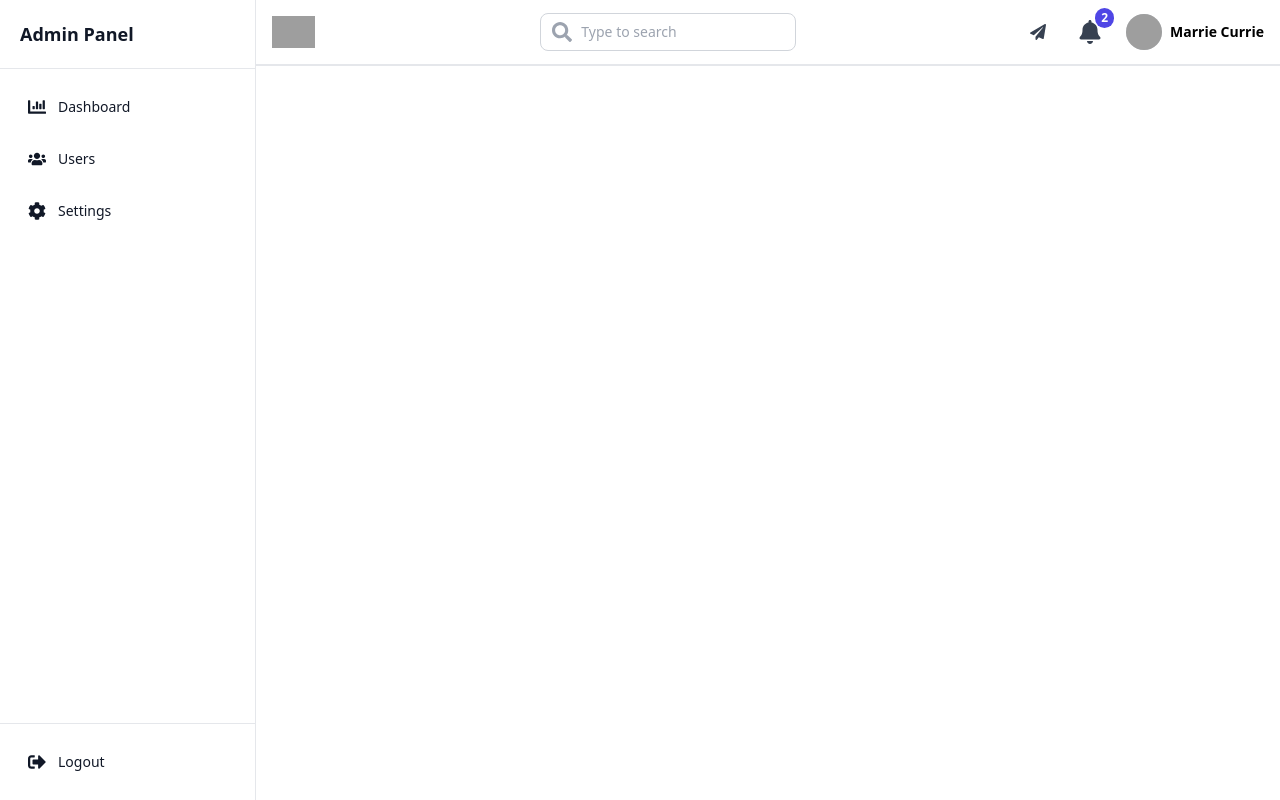
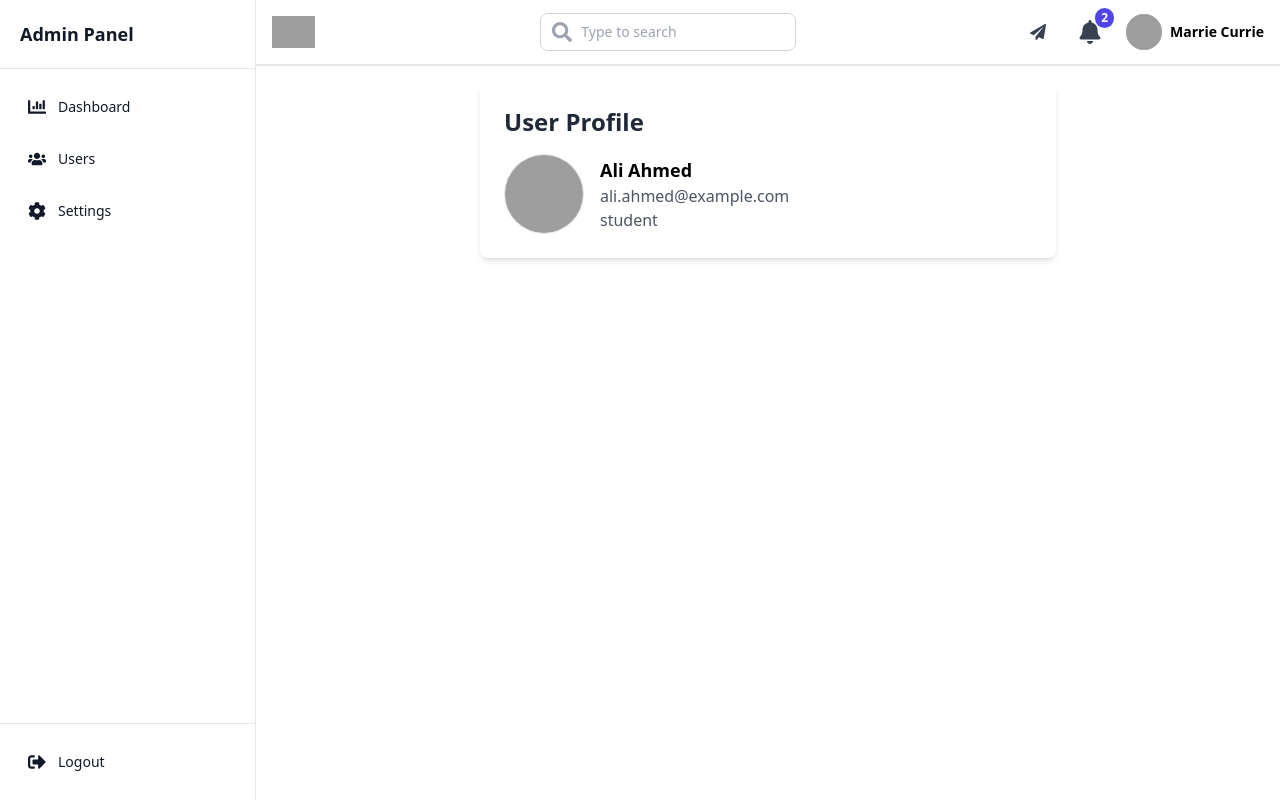
Before and after one commit to ZiyadSariAA/Dashboard-Admin, a React (Create React App) app: page /users/1 in a window 1280 px wide. Built offline with nearby package versions, Linux system fonts and the light colour scheme; grey boxes are pictures that could not be loaded.

Commit message:
Updated second time ( added the fetailed profile for users)

```diff
--- a/src/components/UsersTable.js
+++ b/src/components/UsersTable.js
@@ -1,12 +1,19 @@
 import React, { useState, useEffect } from "react";
+import { useNavigate } from "react-router-dom"; // ✅ Use useNavigate for navigation
 import usersData from "../data/users.json"; // Import users from JSON
 
 const UsersTable = () => {
   const [users, setUsers] = useState([]);
+  const navigate = useNavigate(); // ✅ React Router navigation hook
 
   useEffect(() => {
     setUsers(usersData); // Load users from JSON
   }, []);
+
+  // ✅ Function to navigate when clicking a row
+  const handleRowClick = (id) => {
+    navigate(`/users/${id}`);
+  };
 
   return (
     <div className="overflow-x-auto">
@@ -21,10 +28,14 @@ const UsersTable = () => {
         </thead>
         <tbody>
           {users.map((user) => (
-            <tr key={user.id} className="text-center">
+            <tr
+              key={user.id}
+              className="text-center cursor-pointer hover:bg-gray-100 transition"
+              onClick={() => handleRowClick(user.id)} // ✅ Click anywhere on the row
+            >
               <td className="p-3 border border-gray-300">
                 <img
-                  src={user.avatar || "/default-avatar.png"} // Use user avatar or default
+                  src={user.avatar || "/default-avatar.png"}
                   alt={user.name}
                   className="w-10 h-10 rounded-full mx-auto"
                 />
--- a/src/pages/UsersProfile.js
+++ b/src/pages/UsersProfile.js
@@ -0,0 +1,32 @@
+import React from "react";
+import { useParams } from "react-router-dom";
+import usersData from "../data/users.json"; // ✅ Import users data
+
+const UsersProfile = () => {
+  const { id } = useParams(); // ✅ Get user ID from URL
+  const user = usersData.find((u) => u.id.toString() === id); // Find user by ID
+
+  if (!user) {
+    return <h2 className="text-red-500 text-center mt-6">User not found</h2>;
+  }
+
+  return (
+    <div className="p-6 max-w-xl mx-auto bg-white rounded-lg shadow-md">
+      <h1 className="text-2xl font-bold text-gray-800 mb-4">User Profile</h1>
+      <div className="flex items-center space-x-4">
+        <img
+          src={user.avatar || "/default-avatar.png"}
+          alt={user.name}
+          className="w-20 h-20 rounded-full border"
+        />
+        <div>
+          <p className="text-lg font-semibold">{user.name}</p>
+          <p className="text-gray-600">{user.email}</p>
+          <p className="text-gray-600">{user.role}</p>
+        </div>
+      </div>
+    </div>
+  );
+};
+
+export default UsersProfile;
--- a/src/services/AppRoutes.jsx
+++ b/src/services/AppRoutes.jsx
@@ -3,6 +3,7 @@ import { Routes, Route } from "react-router-dom";
 import Dashboard from "../pages/Dashboard";
 import Users from "../pages/Users";
 import Settings from "../pages/Settings";
+import UsersProfile from "../pages/UsersProfile"; // ✅ Import User Profile Page
 
 const AppRoutes = () => {
   return (
@@ -10,6 +11,7 @@ const AppRoutes = () => {
       <Route path="/dashboard" element={<Dashboard />} />
       <Route path="/users" element={<Users />} />
       <Route path="/settings" element={<Settings />} />
+      <Route path="/users/:id" element={<UsersProfile />} /> {/* ✅ Dynamic route */}
     </Routes>
   );
 };
```
